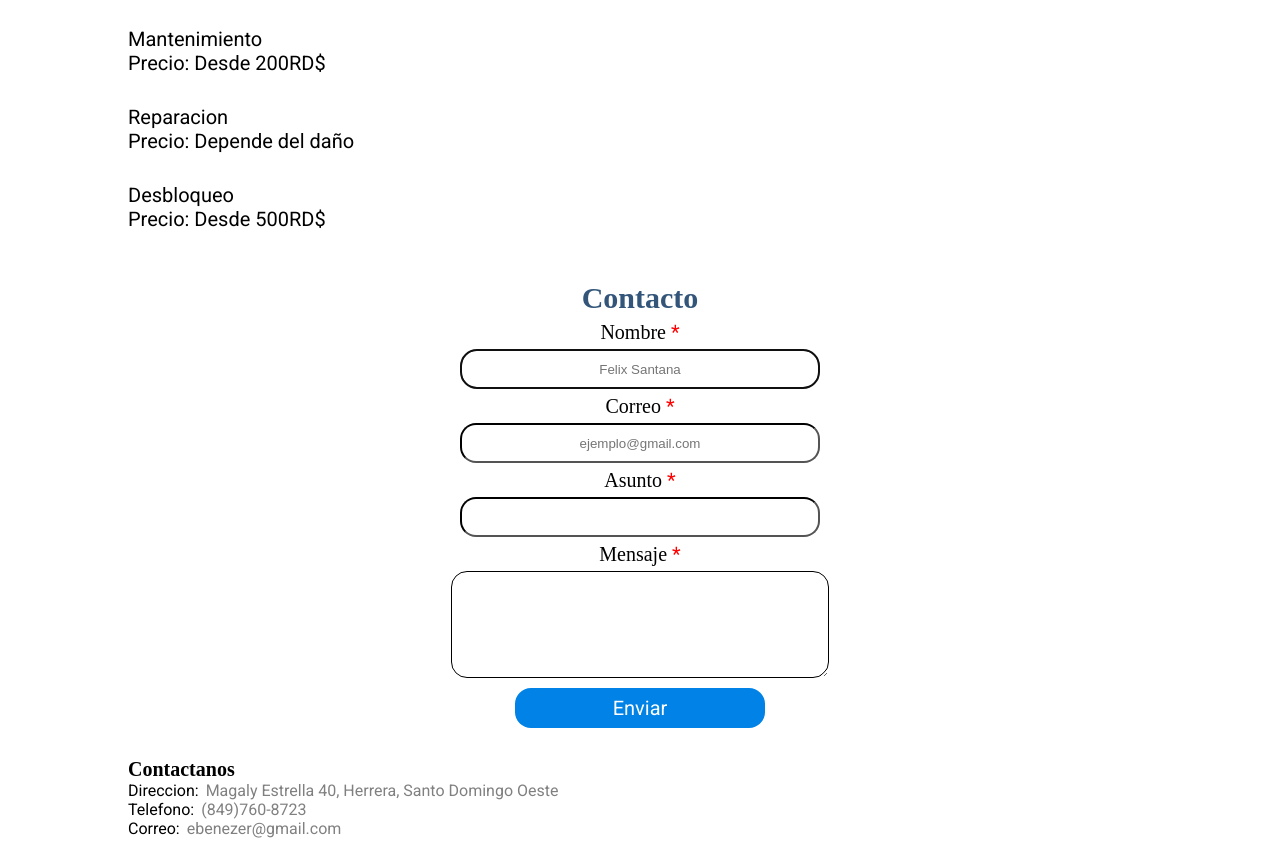
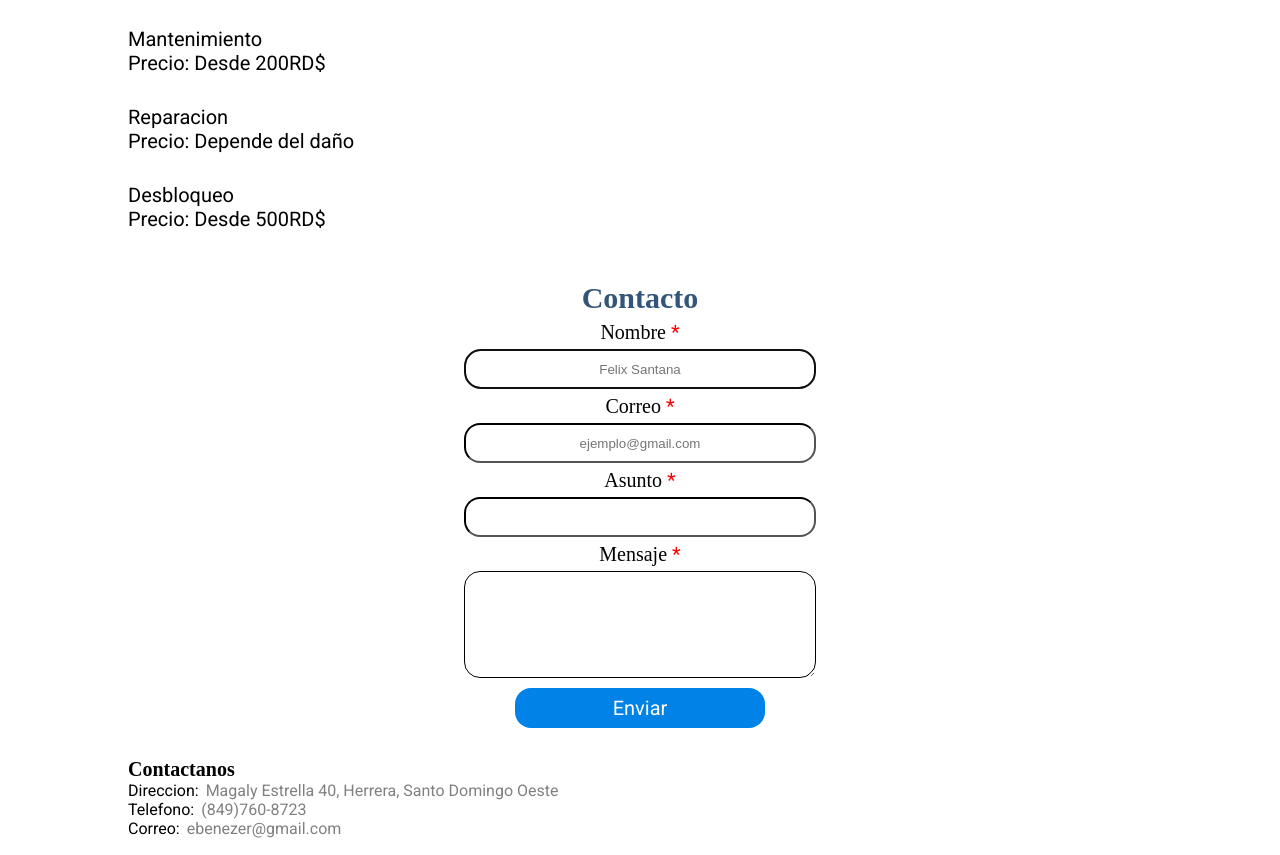
Before and after one commit to FlexSantana/proyectoeben, a plain HTML site: page index.html in a window 1280 px wide. Shown: the part 431-1286 px from the top of the page. Drawn offline with Linux system fonts and the light colour scheme; files whose address does not match are found by name.

Commit message:
Update style.css

```diff
--- a/style.css
+++ b/style.css
@@ -137,14 +137,14 @@ form#form_contact label p{
   color: red;
 }
 input{
-  width: 9.5cm;
+  width: 9.3cm;
   border-color:rgb(0, 0, 0);
   border-radius: 1rem 1rem 1rem 1rem;
   height: 40px;
   text-align: center;
 }
 textarea{
-  width: 10cm;
+  width: 9.3cm;
   border-color:rgb(0, 0, 0);
   border-radius: 1rem 1rem 1rem 1rem;
   text-align: center;
```
